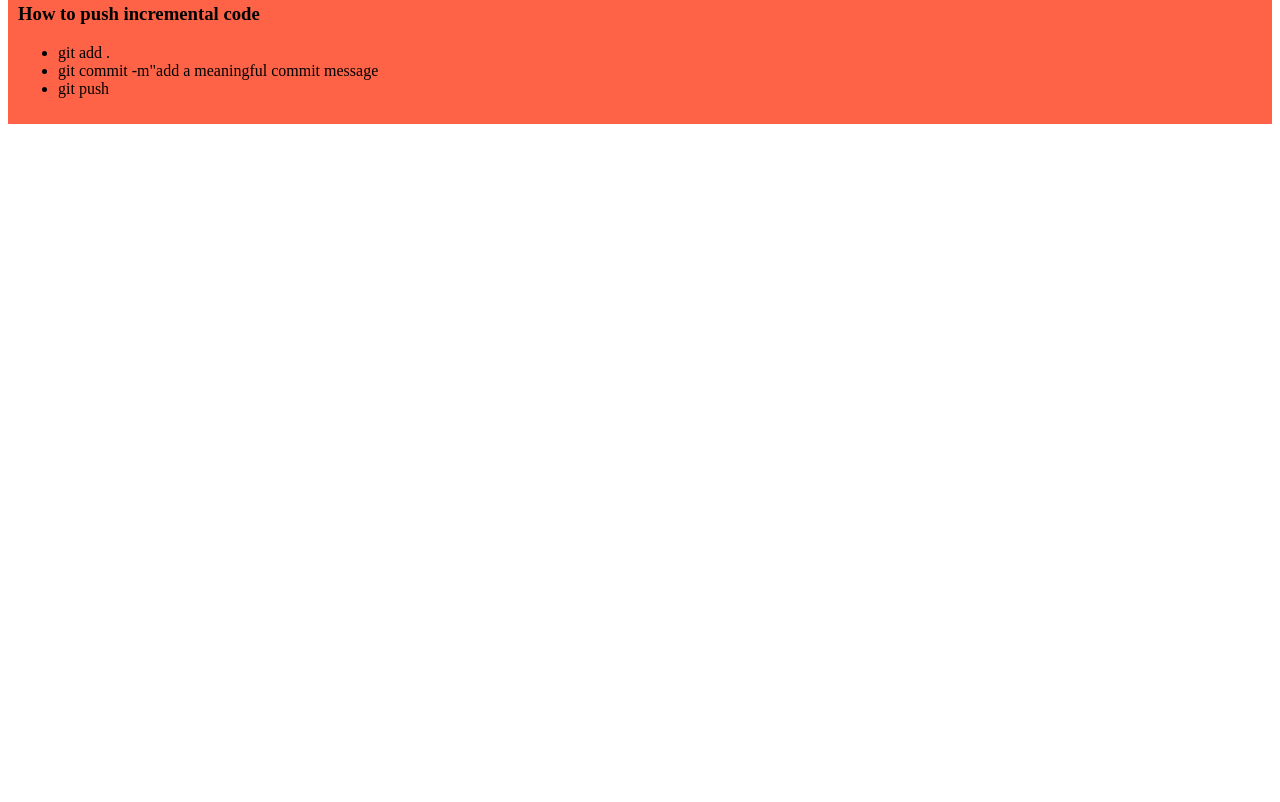
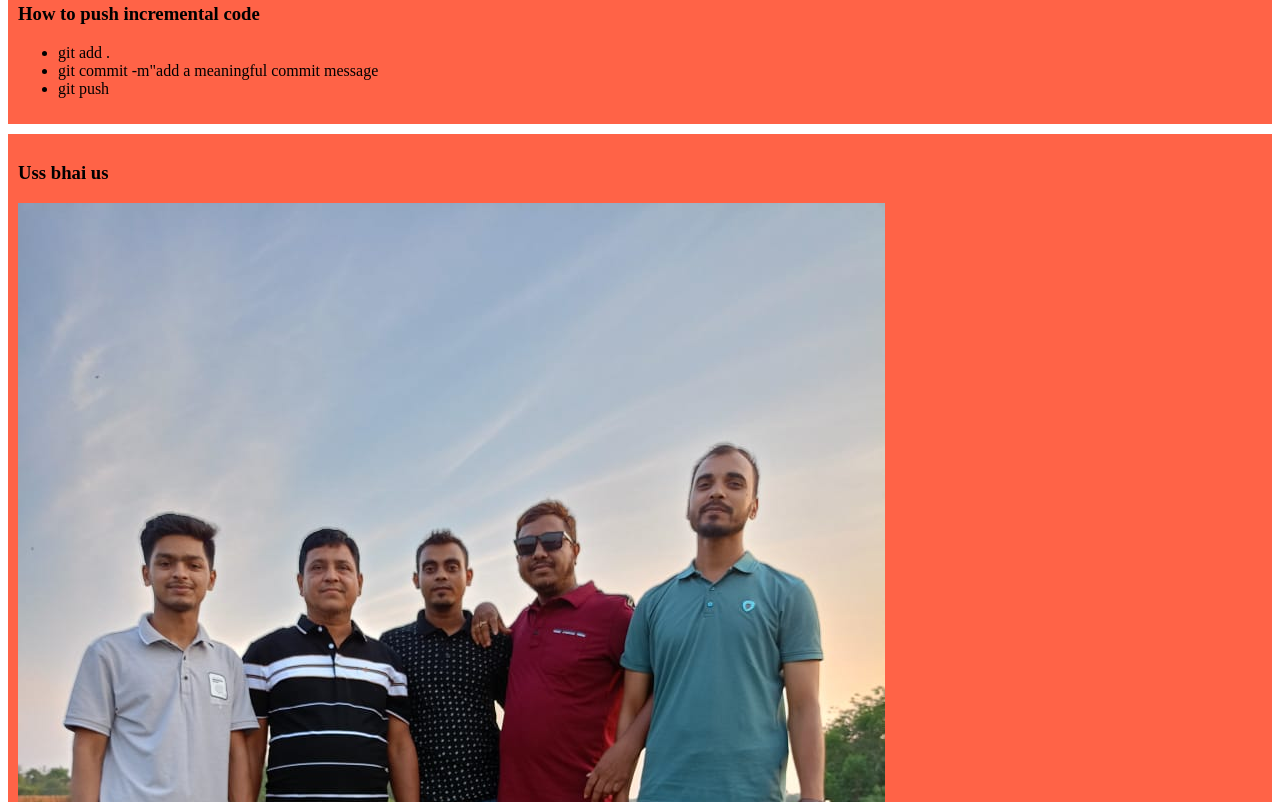
Before and after one commit to sarowar113/my-simple-website, a plain HTML site: page index.html in a window 1280 px wide. Shown: the part 458-1260 px from the top of the page. Before the commit the page ends 800 px from the top, so only its background shows below. Drawn offline with Linux system fonts and the light colour scheme.

Commit message:
photo added

```diff
--- a/index.html
+++ b/index.html
@@ -28,6 +28,10 @@
             <li>git push</li>
         </ul>
     </div>
+    <div>
+        <h3>Uss bhai us</h3>
+        <img src="styles/IMG-20230425-WA0087.jpg" alt="">
+    </div>
 
 
 </body>
```
Also changed, not shown: styles/IMG-20230425-WA0087.jpg (added).
